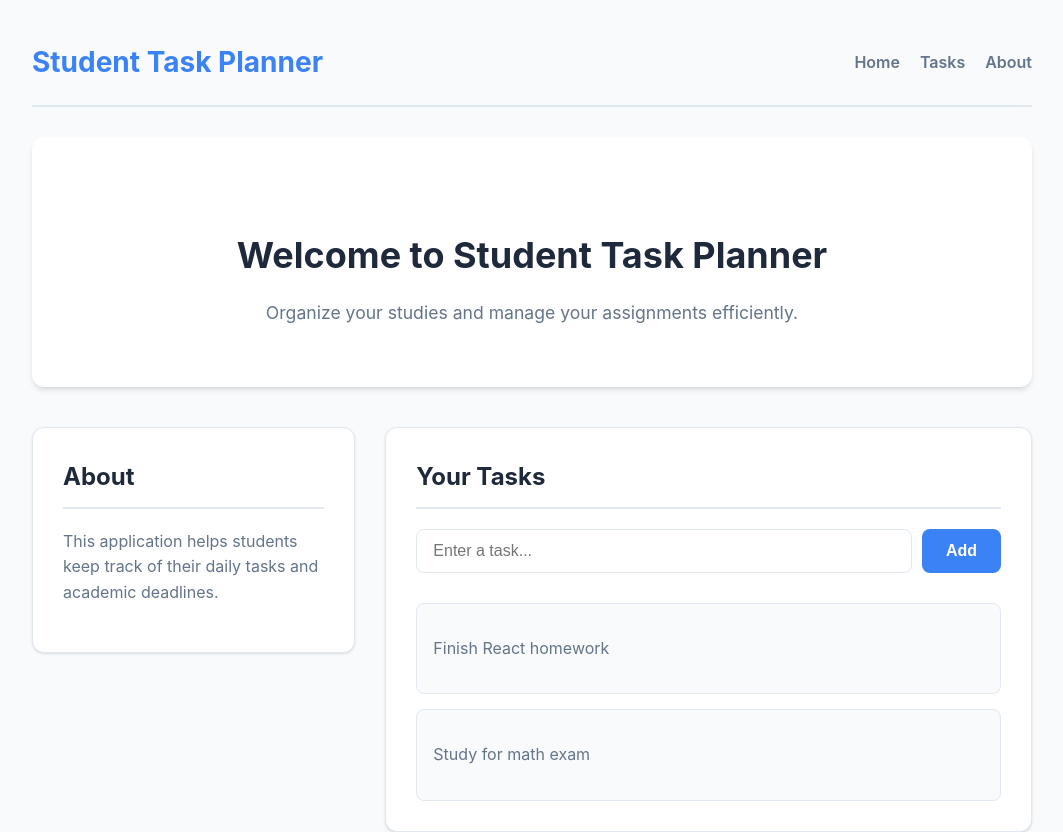
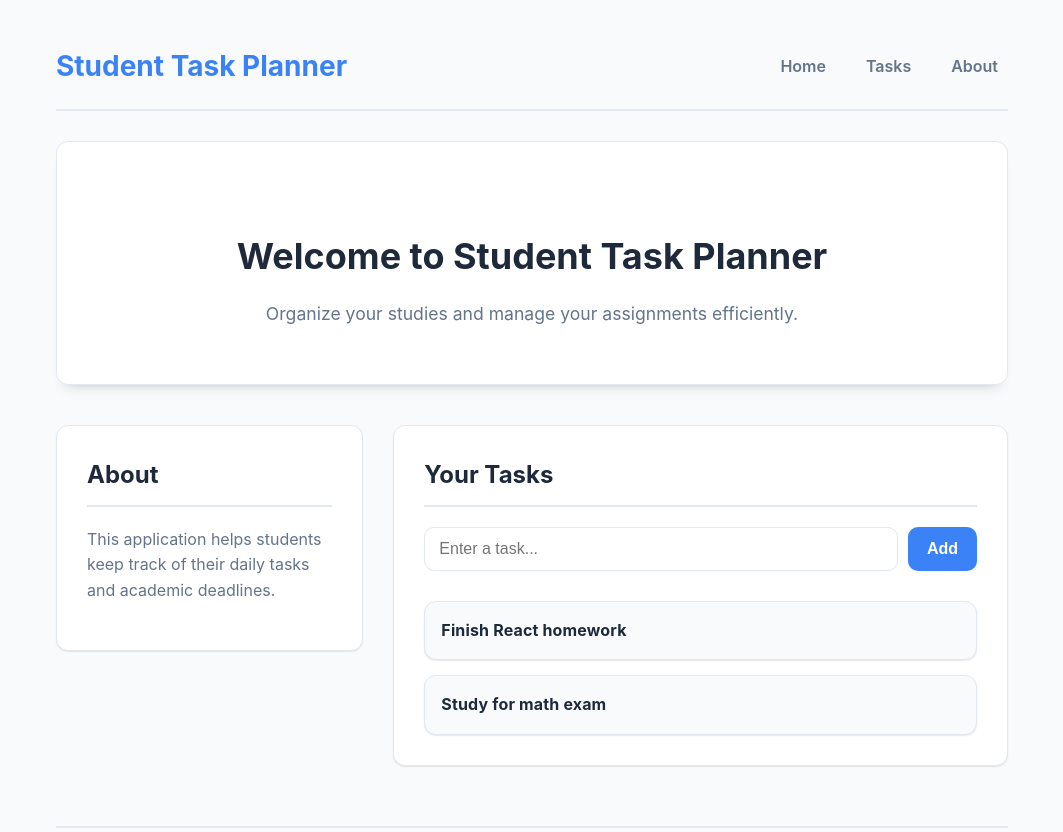
Before and after one commit to SELab-AN/EXP1, a React (Vite) app in the folder student-task-planner/: page / in a window 1280 px wide. Shown: the top 832 px of the page, without its empty margins (108-1171 px from the left). Built offline with nearby package versions, Linux system fonts and the light colour scheme.

Commit message:
style: improve visual design

```diff
--- a/student-task-planner/src/App.css
+++ b/student-task-planner/src/App.css
@@ -1,7 +1,82 @@
 .app-container {
   max-width: 1000px;
   margin: 0 auto;
-  padding: 20px;
+  padding: 24px;
+}
+
+@media (max-width: 600px) {
+  .app-container {
+    padding: 16px;
+  }
+}
+
+/* Reusable UI primitives */
+.card {
+  background: var(--surface);
+  border: 1px solid var(--border);
+  border-radius: var(--radius);
+  box-shadow: var(--shadow-sm);
+}
+
+.card--subtle {
+  background: var(--bg-color);
+}
+
+.section-title {
+  margin-top: 0;
+  font-size: 1.5rem;
+  border-bottom: 2px solid var(--border);
+  padding-bottom: 10px;
+  margin-bottom: 20px;
+}
+
+.input {
+  width: 100%;
+  padding: 12px 14px;
+  border: 1px solid var(--border);
+  border-radius: 10px;
+  font-size: 1rem;
+  outline: none;
+  background: var(--surface);
+  transition: border-color 0.2s ease, box-shadow 0.2s ease;
+}
+
+.input:focus {
+  border-color: var(--primary);
+  box-shadow: var(--ring);
+}
+
+.btn {
+  display: inline-flex;
+  align-items: center;
+  justify-content: center;
+  gap: 8px;
+  padding: 12px 18px;
+  border-radius: 10px;
+  font-size: 1rem;
+  font-weight: 700;
+  border: 1px solid transparent;
+  cursor: pointer;
+  user-select: none;
+  transition: transform 0.05s ease, background-color 0.2s ease, box-shadow 0.2s ease;
+}
+
+.btn:active {
+  transform: translateY(1px);
+}
+
+.btn:focus-visible {
+  outline: none;
+  box-shadow: var(--ring);
+}
+
+.btn-primary {
+  background-color: var(--primary);
+  color: white;
+}
+
+.btn-primary:hover {
+  background-color: var(--primary-hover);
 }
 
 /* Header */
@@ -33,11 +108,19 @@
   text-decoration: none;
   color: var(--text-muted);
   font-weight: 600;
+  padding: 8px 10px;
+  border-radius: 10px;
   transition: color 0.2s ease;
 }
 
 .nav-links a:hover {
   color: var(--primary);
+  background: var(--bg-color);
+}
+
+.nav-links a:focus-visible {
+  outline: none;
+  box-shadow: var(--ring);
 }
 
 @media (max-width: 600px) {
@@ -50,11 +133,9 @@
 /* Hero Section */
 .hero {
   text-align: center;
-  background: var(--surface);
-  padding: 60px 20px;
-  border-radius: var(--radius);
+  padding: 56px 24px;
   margin-bottom: 40px;
-  box-shadow: 0 4px 6px -1px rgb(0 0 0 / 0.1), 0 2px 4px -2px rgb(0 0 0 / 0.1);
+  box-shadow: var(--shadow-md);
 }
 
 .hero h1 {
@@ -88,19 +169,13 @@
 
 /* Cards */
 .about-section, .tasks-section {
-  background: var(--surface);
-  border: 1px solid var(--border);
   padding: 30px;
-  border-radius: var(--radius);
-  box-shadow: 0 1px 3px 0 rgb(0 0 0 / 0.1), 0 1px 2px -1px rgb(0 0 0 / 0.1);
 }
 
-.about-section h2, .tasks-section h2 {
-  margin-top: 0;
-  font-size: 1.5rem;
-  border-bottom: 2px solid var(--border);
-  padding-bottom: 10px;
-  margin-bottom: 20px;
+@media (max-width: 600px) {
+  .about-section, .tasks-section {
+    padding: 20px;
+  }
 }
 
 /* Task Form */
@@ -110,35 +185,8 @@
   margin-bottom: 30px;
 }
 
-.task-form input {
+.task-form .input {
   flex: 1;
-  padding: 12px 16px;
-  border: 1px solid var(--border);
-  border-radius: 8px;
-  font-size: 1rem;
-  outline: none;
-  transition: border-color 0.2s ease;
-}
-
-.task-form input:focus {
-  border-color: var(--primary);
-  box-shadow: 0 0 0 3px rgba(59, 130, 246, 0.1);
-}
-
-.task-form button {
-  padding: 12px 24px;
-  background-color: var(--primary);
-  color: white;
-  border: none;
-  border-radius: 8px;
-  font-size: 1rem;
-  font-weight: 600;
-  cursor: pointer;
-  transition: background-color 0.2s ease;
-}
-
-.task-form button:hover {
-  background-color: var(--primary-hover);
 }
 
 @media (max-width: 600px) {
@@ -156,9 +204,6 @@
 
 .task-item {
   padding: 16px;
-  background-color: #f8fafc;
-  border: 1px solid var(--border);
-  border-radius: 8px;
   display: flex;
   flex-direction: column;
   gap: 8px;
@@ -170,14 +215,11 @@
   box-shadow: 0 4px 6px -1px rgb(0 0 0 / 0.1);
 }
 
-.task-item strong {
+.task-item p {
+  margin: 0;
   color: var(--text-main);
-  font-size: 1.1rem;
-}
-
-.task-item span {
-  font-size: 0.9rem;
-  color: var(--text-muted);
+  font-weight: 650;
+  letter-spacing: 0.01em;
 }
 
 /* Footer */
@@ -188,3 +230,8 @@
   color: var(--text-muted);
   border-top: 2px solid var(--border);
 }
+
+.footer-note {
+  font-size: 0.85em;
+  margin-top: 6px;
+}
--- a/student-task-planner/src/App.jsx
+++ b/student-task-planner/src/App.jsx
@@ -9,19 +9,19 @@ function App() {
     <div className="app-container" id="home">
       <Header />
 
-      <section className="hero">
+      <section className="hero card">
         <h1>Welcome to Student Task Planner</h1>
         <p>Organize your studies and manage your assignments efficiently.</p>
       </section>
 
       <main className="main-content">
-        <section className="about-section" id="about">
-          <h2>About</h2>
+        <section className="about-section card" id="about">
+          <h2 className="section-title">About</h2>
           <p>This application helps students keep track of their daily tasks and academic deadlines.</p>
         </section>
 
-        <section className="tasks-section" id="tasks">
-          <h2>Your Tasks</h2>
+        <section className="tasks-section card" id="tasks">
+          <h2 className="section-title">Your Tasks</h2>
           <TaskForm />
           <TaskList tasks={tasks} />
         </section>
@@ -29,7 +29,7 @@ function App() {
 
       <footer className="footer">
         <p>&copy; 2026 Student Task Planner - SE Lab Team (Nima & Abolfazl)</p>
-        <p style={{ fontSize: '0.85em', marginTop: '5px' }}>This app is deployed using GitHub Pages.</p>
+        <p className="footer-note">This app is deployed using GitHub Pages.</p>
       </footer>
     </div>
   );
--- a/student-task-planner/src/components/TaskForm.jsx
+++ b/student-task-planner/src/components/TaskForm.jsx
@@ -1,8 +1,8 @@
 function TaskForm() {
   return (
     <div className="task-form">
-      <input type="text" placeholder="Enter a task..." />
-      <button>Add</button>
+      <input className="input" type="text" placeholder="Enter a task..." />
+      <button className="btn btn-primary">Add</button>
     </div>
   );
 }
--- a/student-task-planner/src/components/TaskList.jsx
+++ b/student-task-planner/src/components/TaskList.jsx
@@ -2,7 +2,7 @@ function TaskList({ tasks }) {
   return (
     <div className="task-list">
       {tasks.map((task) => (
-        <div key={task.id} className="task-item">
+        <div key={task.id} className="task-item card card--subtle">
           <p>{task.title}</p>
         </div>
       ))}
--- a/student-task-planner/src/index.css
+++ b/student-task-planner/src/index.css
@@ -8,6 +8,14 @@
   --surface: #ffffff;
   --border: #e2e8f0;
   --radius: 12px;
+
+  --shadow-sm: 0 1px 2px rgb(0 0 0 / 0.06), 0 1px 1px rgb(0 0 0 / 0.04);
+  --shadow-md: 0 10px 15px -10px rgb(0 0 0 / 0.18), 0 6px 10px -10px rgb(0 0 0 / 0.12);
+  --ring: 0 0 0 3px rgb(59 130 246 / 0.18);
+}
+
+* {
+  box-sizing: border-box;
 }
 
 body {
@@ -18,6 +26,14 @@ body {
   line-height: 1.6;
 }
 
+a {
+  color: inherit;
+}
+
+::selection {
+  background: rgb(59 130 246 / 0.18);
+}
+
 h1, h2, h3 {
   color: var(--text-main);
   margin-bottom: 0.5em;
```
